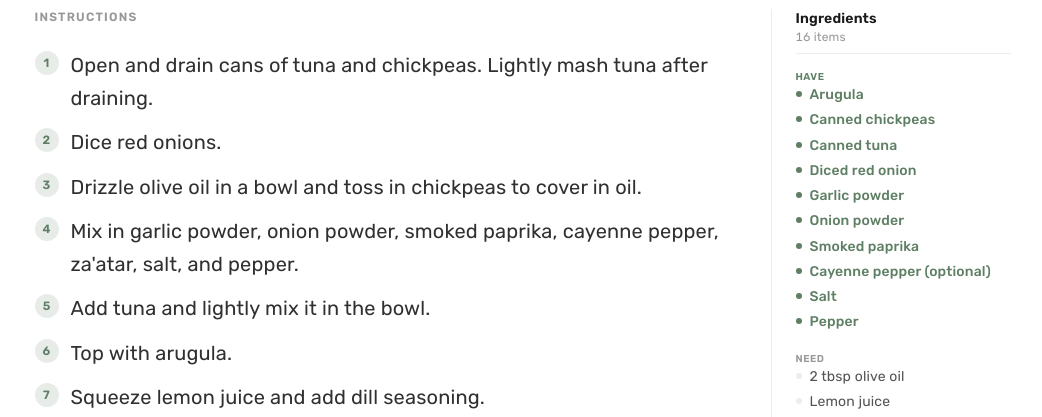
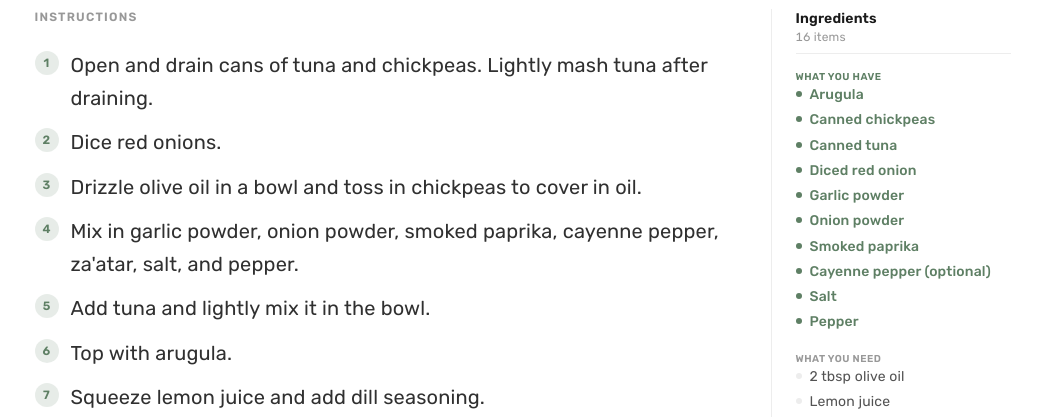
Before and after one commit to gabe-ven/SacHacks-VII, a Next.js app in the folder pantry-app/: page /recipes/arugula-chickpea-tuna-salad in a window 1280 px wide. Shown: the part 656-1073 px from the top of the page, without its empty margins (110-1152 px from the left). Built offline with nearby package versions, Linux system fonts and the light colour scheme; no server answers.

Commit message:
fix: update text labels for clarity in recipe detail and generated recipe pages
- Changed "Have" to "What you have" and "Need" to "What you need" for improved user understanding.
- Adjusted animation properties in RecipeCardItem for smoother transitions.

```diff
--- a/pantry-app/app/recipes/[id]/page.tsx
+++ b/pantry-app/app/recipes/[id]/page.tsx
@@ -117,7 +117,7 @@ export default async function RecipeDetailPage({
                 <>
                   {have.length > 0 && (
                     <div className="space-y-1.5">
-                      <p className="text-[10px] font-semibold uppercase tracking-wider text-pantry-green">Have</p>
+                      <p className="text-[10px] font-semibold uppercase tracking-wider text-pantry-green">What you have</p>
                       <ul className="space-y-1.5">
                         {have.map((ing, i) => (
                           <li key={`have-${i}`} className="flex items-start gap-2 text-sm leading-snug text-pantry-green font-medium">
@@ -130,7 +130,7 @@ export default async function RecipeDetailPage({
                   )}
                   {need.length > 0 && (
                     <div className="space-y-1.5 pt-1">
-                      <p className="text-[10px] font-semibold uppercase tracking-wider text-muted">Need</p>
+                      <p className="text-[10px] font-semibold uppercase tracking-wider text-muted">What you need</p>
                       <ul className="space-y-1.5">
                         {need.map((ing, i) => (
                           <li key={`need-${i}`} className="flex items-start gap-2 text-sm leading-snug text-foreground/75">
--- a/pantry-app/app/recipes/generated/[id]/page.tsx
+++ b/pantry-app/app/recipes/generated/[id]/page.tsx
@@ -154,7 +154,7 @@ export default function GeneratedRecipePage() {
                 <>
                   {have.length > 0 && (
                     <div className="space-y-1.5">
-                      <p className="text-[10px] font-semibold uppercase tracking-wider text-pantry-green">Have</p>
+                      <p className="text-[10px] font-semibold uppercase tracking-wider text-pantry-green">What you have</p>
                       <ul className="space-y-1.5">
                         {have.map((ing, i) => (
                           <li key={`have-${i}`} className="flex items-start gap-2 text-sm leading-snug text-pantry-green font-medium">
@@ -167,7 +167,7 @@ export default function GeneratedRecipePage() {
                   )}
                   {need.length > 0 && (
                     <div className="space-y-1.5 pt-1">
-                      <p className="text-[10px] font-semibold uppercase tracking-wider text-muted">Need</p>
+                      <p className="text-[10px] font-semibold uppercase tracking-wider text-muted">What you need</p>
                       <ul className="space-y-1.5">
                         {need.map((ing, i) => (
                           <li key={`need-${i}`} className="flex items-start gap-2 text-sm leading-snug text-foreground/75">
--- a/pantry-app/components/landing/animations.tsx
+++ b/pantry-app/components/landing/animations.tsx
@@ -136,9 +136,9 @@ export function RecipeCardItem({ children, className = "" }: { children: React.R
   return (
     <motion.div
       ref={ref}
-      initial={{ opacity: 0, y: 32, scale: 0.98 }}
-      animate={inView ? { opacity: 1, y: 0, scale: 1 } : { opacity: 0, y: 32, scale: 0.98 }}
-      transition={{ duration: 0.52, ease: recipeCardEase }}
+      initial={{ opacity: 0.4, y: 20, scale: 0.98 }}
+      animate={inView ? { opacity: 1, y: 0, scale: 1 } : { opacity: 0.4, y: 20, scale: 0.98 }}
+      transition={{ duration: 0.35, ease: recipeCardEase }}
       className={className}
     >
       {children}
```
